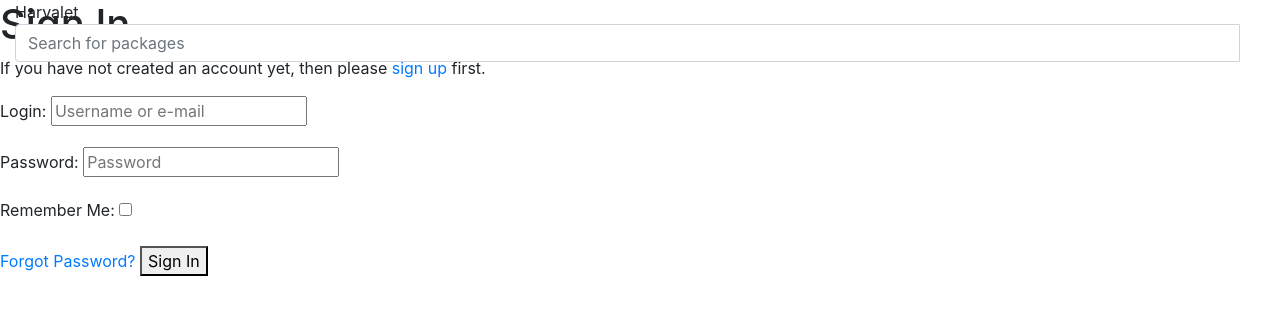
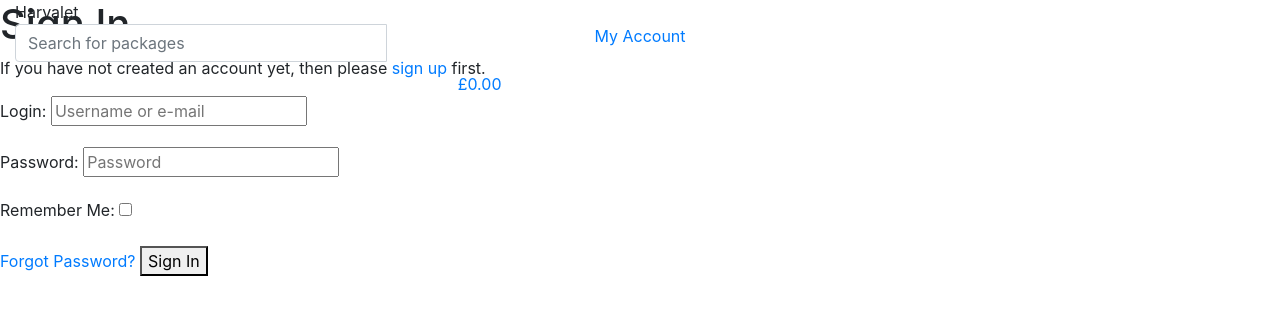
Before and after one commit to Schnoeff/Fullstack-milestone-project, a Django app: page /accounts/login/ in a window 1280 px wide. Shown: the top 315 px of the page. Run offline with Django 3.2, Linux system fonts and the light colour scheme; some libraries are stand-ins or nearby versions.

Commit message:
Added page header including and account and basket functionality

```diff
--- a/templates/base.html
+++ b/templates/base.html
@@ -33,13 +33,15 @@
 
     <title>Harvalet {% block extra-title %}{% endblock %}</title>
   </head>
+
   <body>
-    <header class="container-fluid fixed-top">
+    <header class="container-fluid fixed-top"> <!-- This is the heading container -->
         <div class="row">
             <div class="col-12">
-                <a herf="{% url 'home' %}" class="home-link">Harvalet</a>
+                <a herf="{% url 'home' %}" class="home-link">Harvalet</a> <!-- This is the page title -->
             </div>
-            <div class="col-12">
+            <!-- This is the page searchbar -->
+            <div class="col-12 col-md-4">
                 <form method="GET" action="">
                     <div class="input-group">
                         <input class="form-control" type="text" name="q" placeholder="Search for packages">
@@ -53,9 +55,46 @@
                     </div>
                 </form>
             </div>
-            <div class="col-12"></div>
+            <!-- This is what is included in the account dropdown -->
+            <div class="col-12 col-md-4">
+                <ul class="list-inline list-unstyled">
+                    <li class="inline-item item dropdown">
+                        <a class="nav-button" href="#" id="user-admin" data-toggle="dropdown" aria-haspopup="true" aria-expanded="false">
+                            <div class="text-center">
+                            <div><i class="fas fa-user"></i></div>
+                            <p>My Account</p>
+                            </div>
+                        </a>
+                        <div class="dropdown-menu" aria-labelledby="user-options">
+                            {% if request.user.is_authenticated %} <!-- If the user has a valid account -->
+                                {% if request.user.is_superuser %} <!-- If the user is a valid admin -->
+                                    <a href="" class="dropdown-item">Product Admin</a> <!-- If the user is an admin then display product administration functions -->
+                                {% endif %}
+                                <a href="" class="dropdown-item">My Account</a> <!-- When signed in you get access to your account page -->
+                                <a href="{% url 'account_logout' %" class="dropdown-item">Logout</a> <!-- Option to sign out of the page -->
+                            {% else %}
+                                <a href="{% url 'account_signup' %" class="dropdown-item">Create an account</a> <!-- If the user doe not have an account they can create one here -->
+                                <a href="{% url 'account_login' %" class="dropdown-item">Login</a> <!-- Returning users can use their existing credentials to sign in to their account -->
+                            {% endif %}
+                        </div>
+                    </li>
+                    <li class="list-inline-item"> <!-- This is the shopping basket section -->
+                        <a class="{% if grand_total %}text-info font-weight-bold{% else %}text-black{% endif %} nav-link" href="">
+                            <div class="text-center">
+                                <div><i class="fas fa-basket"></i></div>
+                                <p>
+                                    {% if grand_total %} <!-- If a total exists from adding items then display the total to 2 decimal places -->
+                                         £{{ grand_total|floatformat:2 }}
+                                     {% else %}
+                                         £0.00 <!-- Otherwise indicate the basket is empty with no value displayed -->
+                                    {% endif %}
+                                </p>
+                            </div>
+                        </a>
+                    </li>
+                </ul>
+            </div>
         </div>
-
     </header>
 
     {% if messages %}
```
